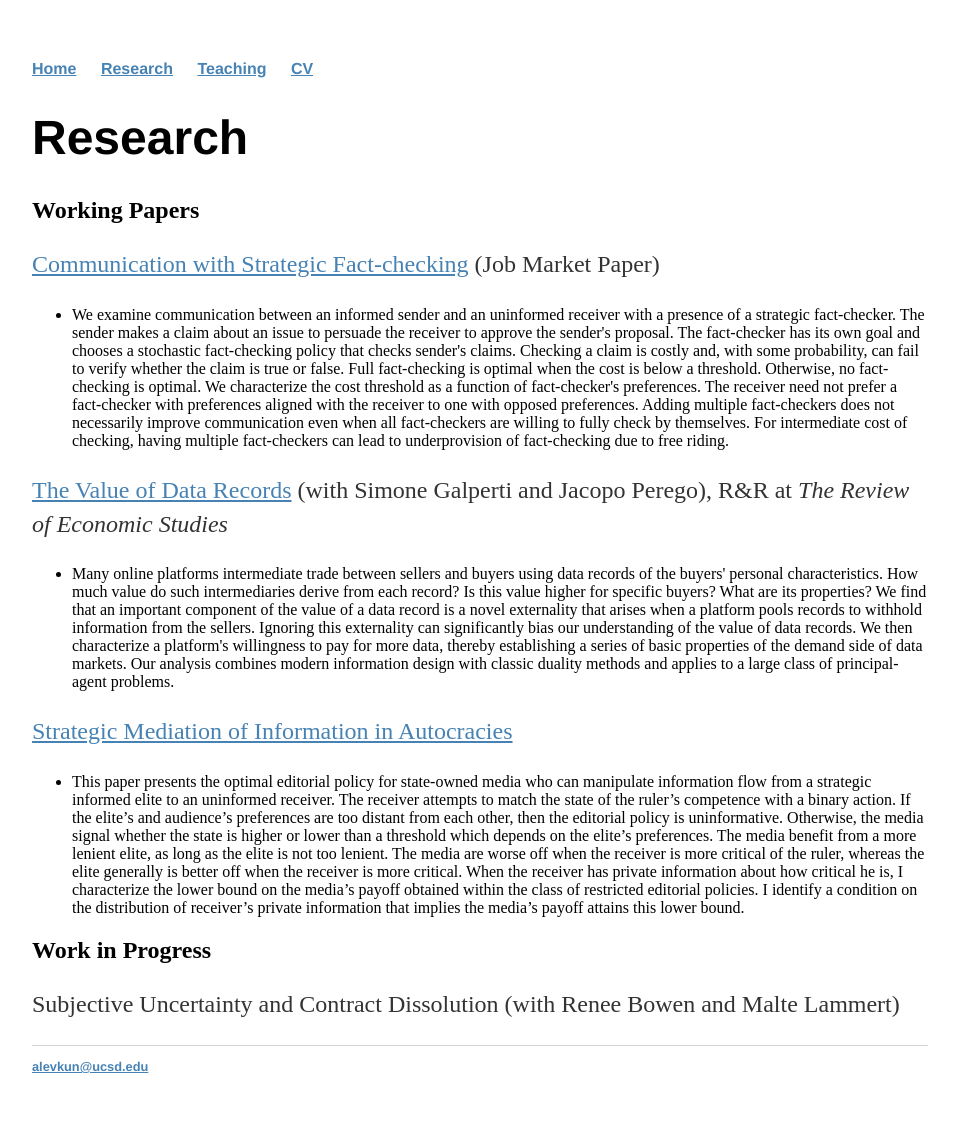
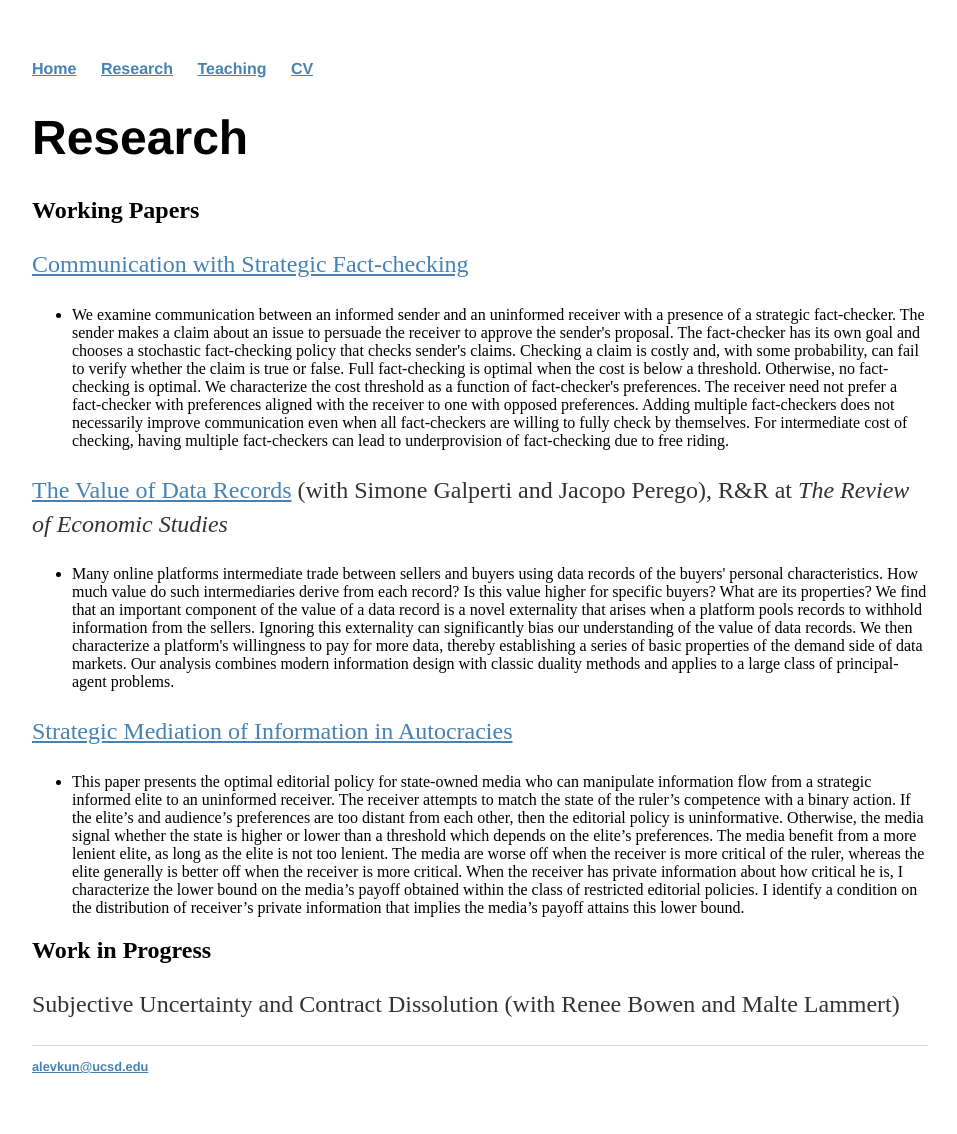
Before and after one commit to alevkun/alevkun.github.io, a Jekyll site: the page built from research/index.html, in a window 1280 px wide. Shown: the whole page, without its empty margins (160-1117 px from the left). Built offline with Jekyll 4.4.1, drawn with Linux system fonts in a browser that asks for light colours.

Commit message:
Update index.html

```diff
--- a/research/index.html
+++ b/research/index.html
@@ -4,7 +4,7 @@ title: Research
 ---
 	<h1>{{ page.title }}</h1>
 <h2> Working Papers </h2>
-<p> <a href = https://alevkun.github.io/assets/pdf/fact_checking.pdf>Communication with Strategic Fact-checking</a> (Job Market Paper) </p>
+<p> <a href = https://alevkun.github.io/assets/pdf/fact_checking.pdf>Communication with Strategic Fact-checking</a> </p>
 <ul>
 	<li>We examine communication between an informed sender and an uninformed receiver with a presence of a strategic fact-checker. The sender makes a claim about an issue to persuade the receiver to approve the sender's proposal. The fact-checker has its own goal and chooses a stochastic fact-checking policy that checks sender's claims. Checking a claim is costly and, with some probability, can fail to verify whether the claim is true or false. Full fact-checking is optimal when the cost is below a threshold. Otherwise, no fact-checking is optimal. We characterize the cost threshold as a function of fact-checker's preferences.
 The receiver need not prefer a fact-checker with preferences aligned with the receiver to one with opposed preferences. Adding multiple fact-checkers does not necessarily improve communication even when all fact-checkers are willing to fully check by themselves. For intermediate cost of checking, having multiple fact-checkers can lead to underprovision of fact-checking due to free riding.   </li>
```
